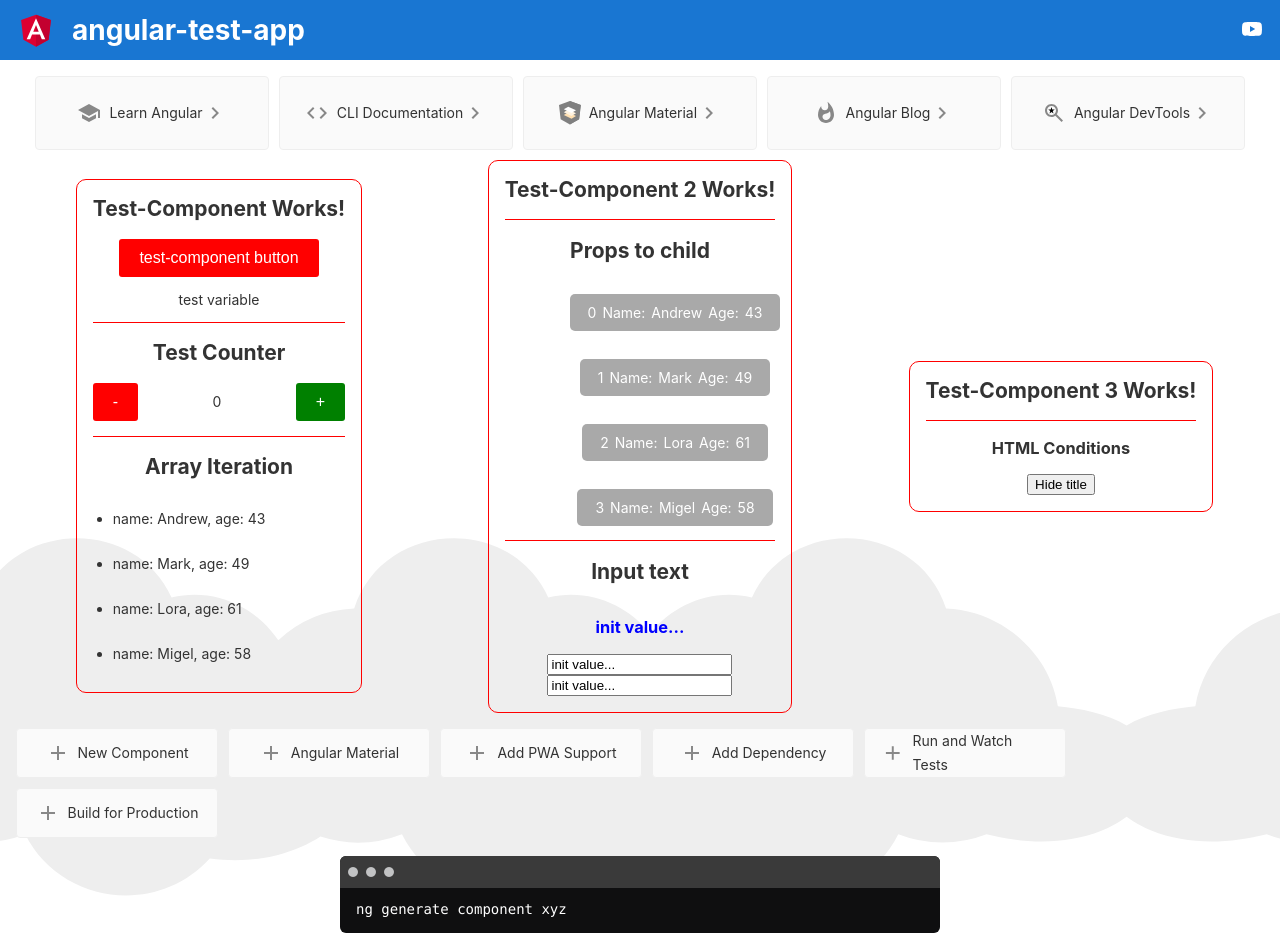
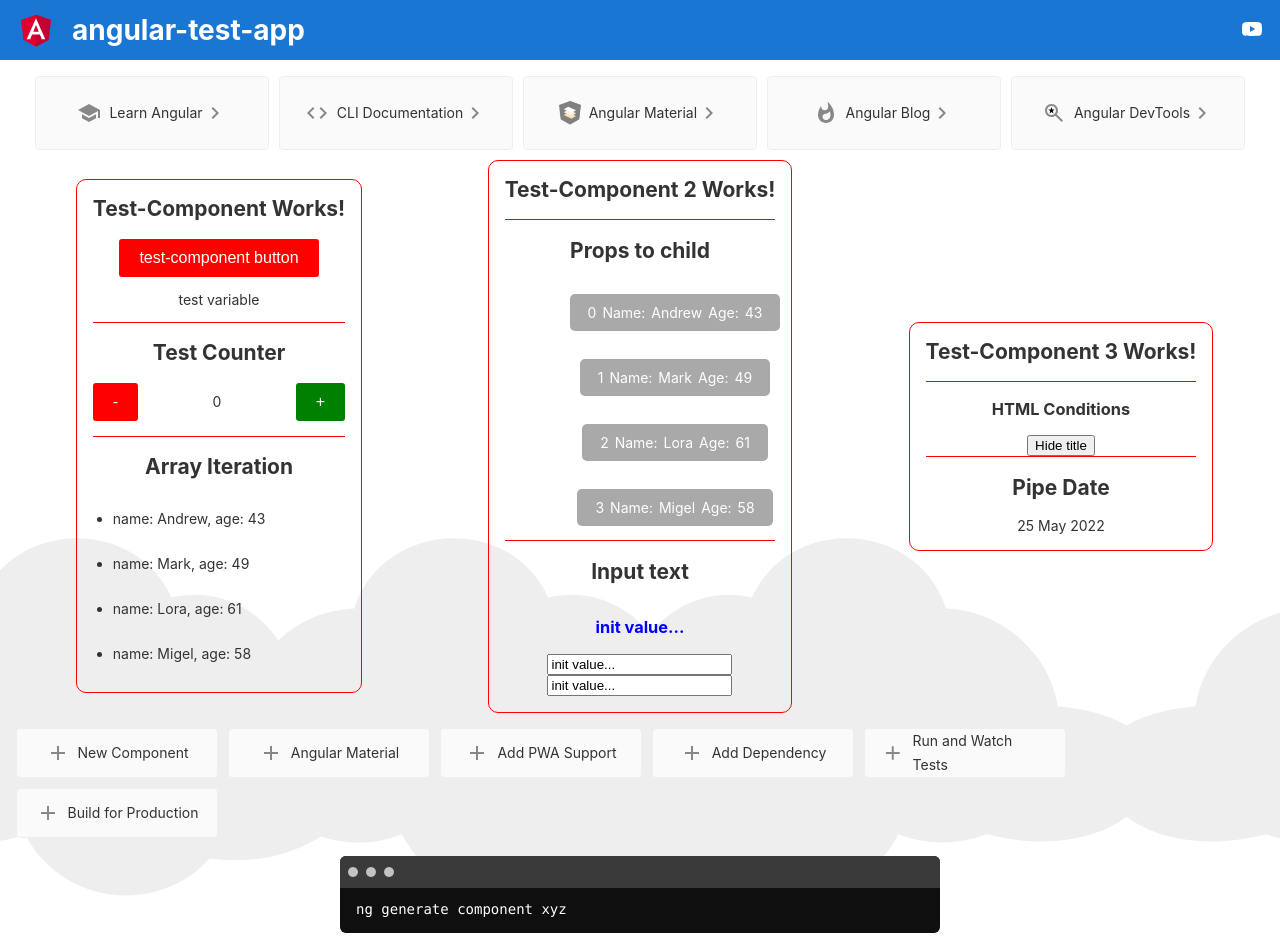
Before and after one commit to SDen4/angular-test-app, an Angular app: page / in a window 1280 px wide. Built offline with nearby package versions, Linux system fonts and the light colour scheme.

Commit message:
pipe example (date)

```diff
--- a/src/app/test-component3/test-component3.component.html
+++ b/src/app/test-component3/test-component3.component.html
@@ -10,4 +10,13 @@
   </ng-template>
 
   <button (click)="onclickHandler()">Hide title</button>
+
+  <span class="line"></span>
+
+  <h2>Pipe Date</h2>
+
+  <!-- more settings for date pipe -->
+  <!-- https://angular.io/api/common/DatePipe -->
+
+  <div>{{ curDay | date:'dd MMMM yyyy'}}</div>
 </div>
--- a/src/app/test-component3/test-component3.component.ts
+++ b/src/app/test-component3/test-component3.component.ts
@@ -10,6 +10,7 @@
   ngOnInit(): void {}
 
   toggle: boolean = true;
+  curDay: Date = new Date();
 
   onclickHandler() {
     this.toggle = !this.toggle;
```
